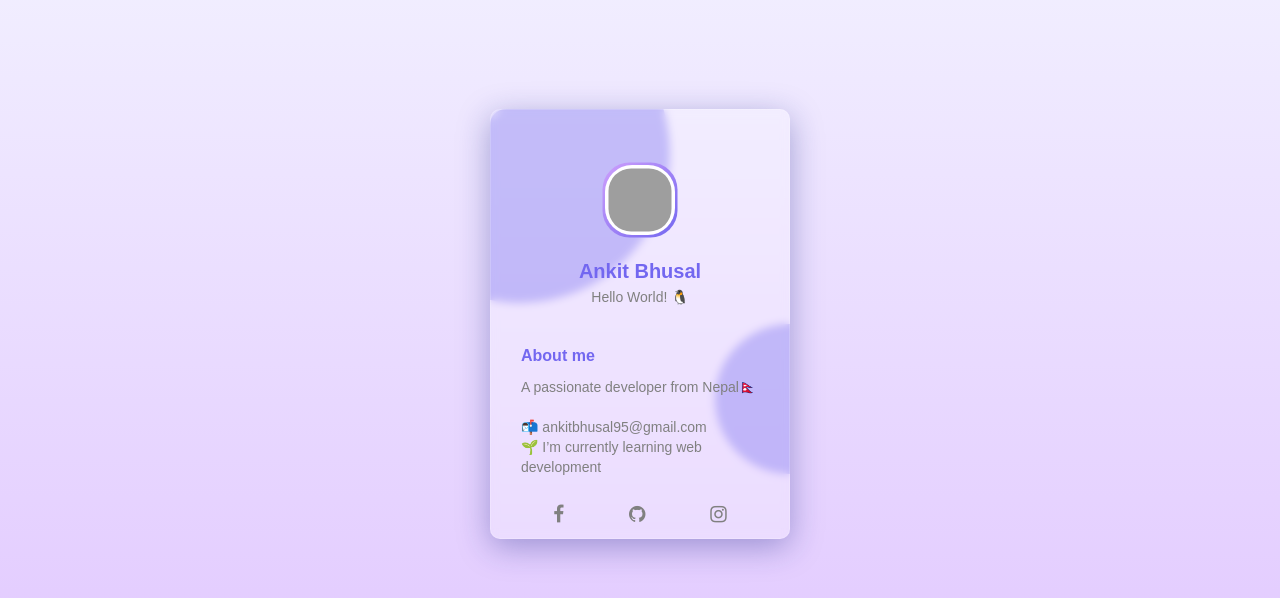
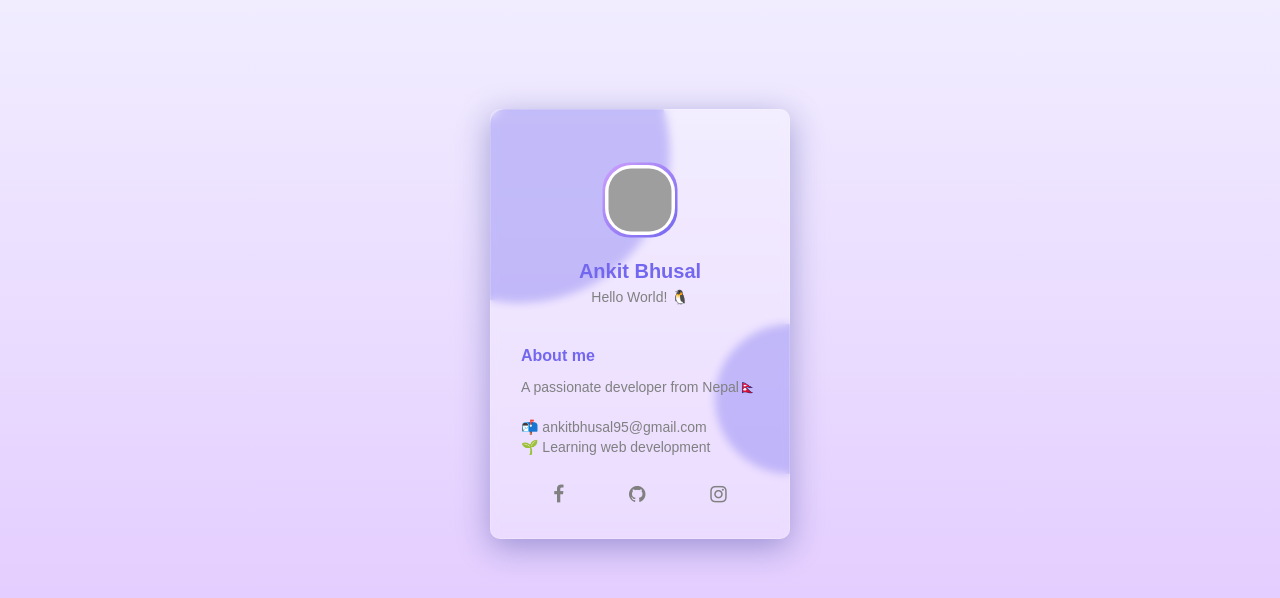
Before and after one commit to ankitbhusal/profiel_card, a plain HTML site: page index.html in a window 1280 px wide. Shown: the part 76-674 px from the top of the page. Drawn offline with Linux system fonts and the light colour scheme; grey boxes are pictures that could not be loaded.

Commit message:
typo chnage

```diff
--- a/index.html
+++ b/index.html
@@ -32,7 +32,7 @@ onmousedown="return false;">
                     <p>A passionate developer from Nepal🇳🇵<br>
 
                            <p> 📬 ankitbhusal95@gmail.com<br>
-                            🌱 I’m currently learning web development<br></p>
+                            🌱 Learning web development<br></p>
 
 
                     </p>
```
Also changed, not shown: style.css (line endings or trailing spaces).
